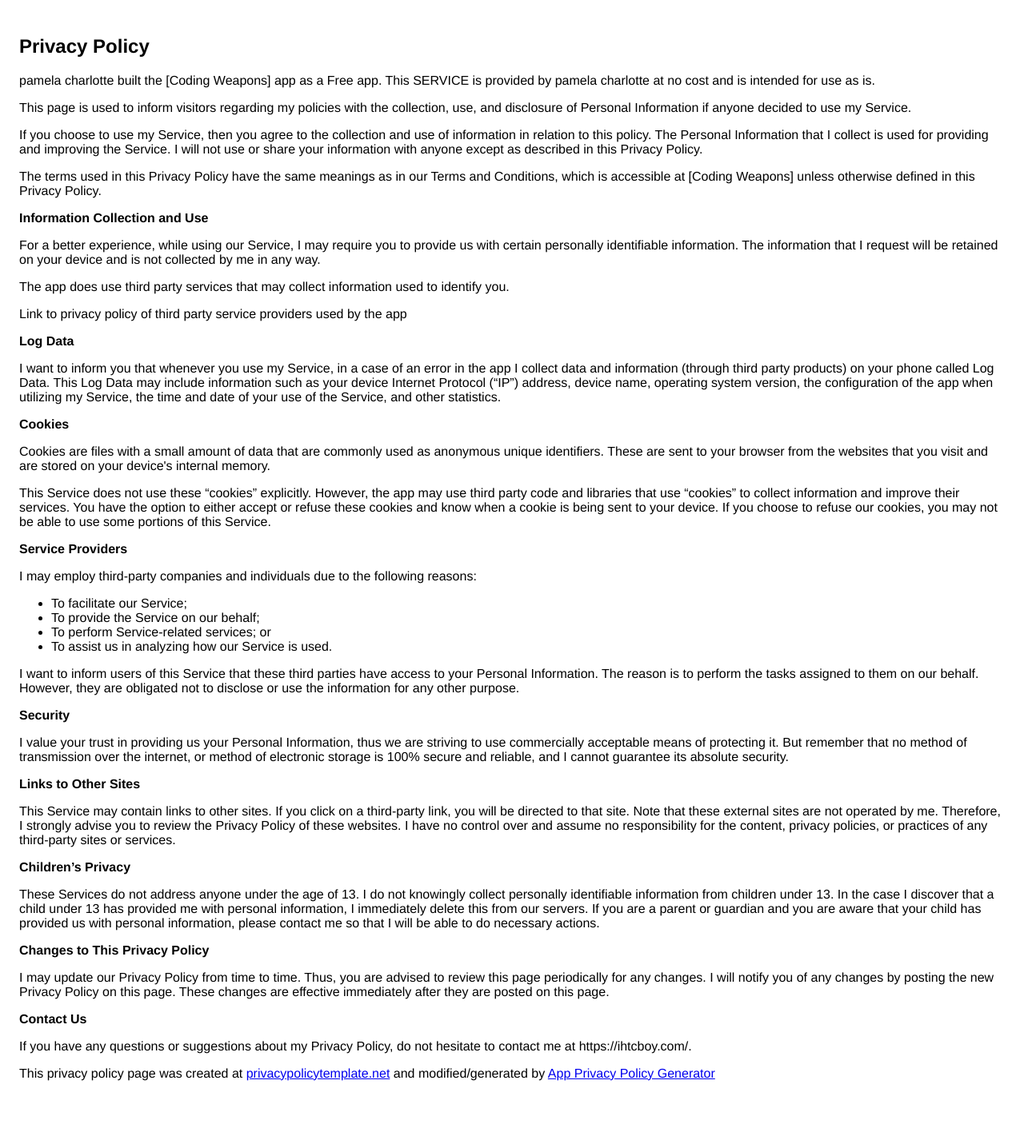
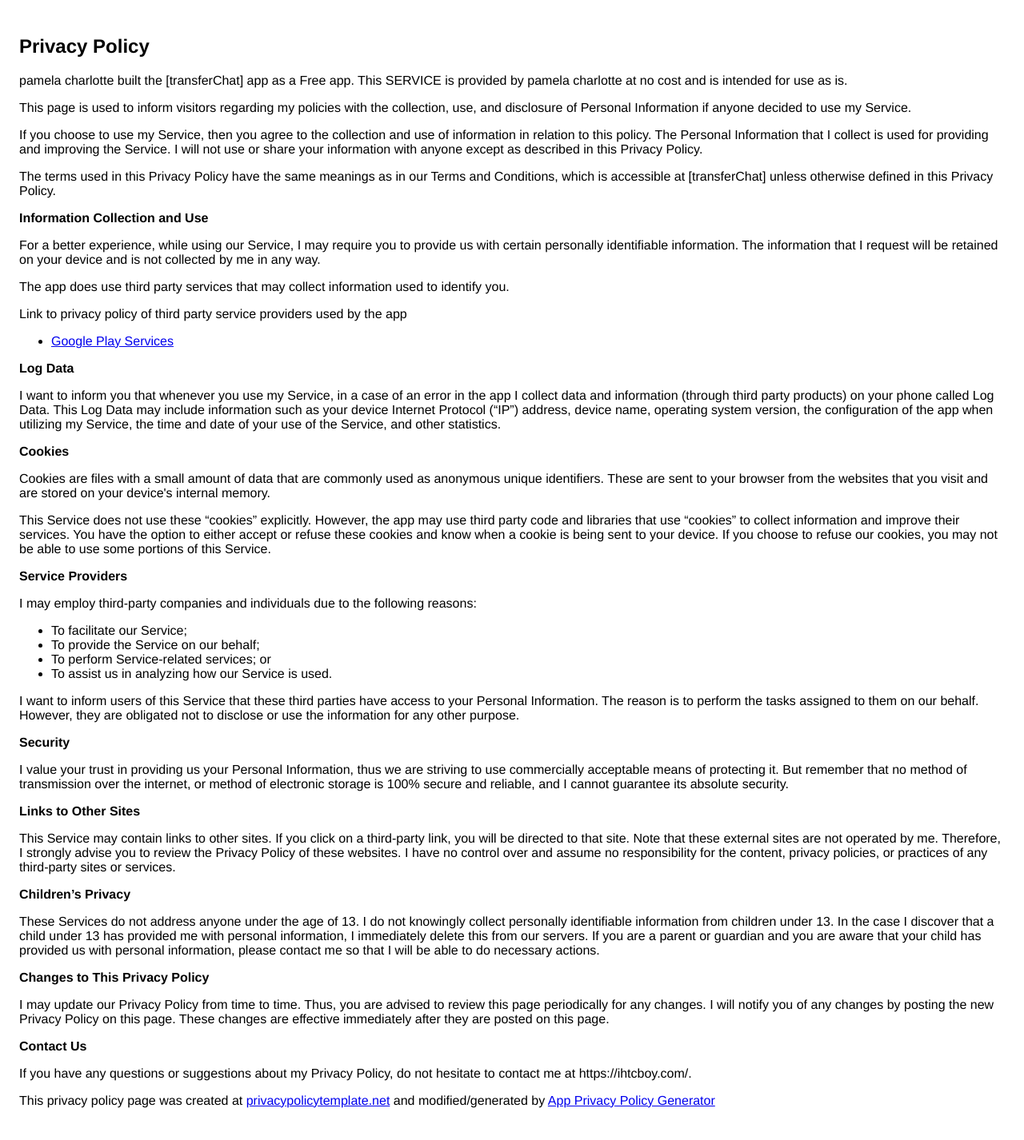
Before and after one commit to yourdinnerlist/yourdinnerlist.github.io, a Jekyll site: the page privacy_policy.html, which Jekyll copies as it is, in a window 1280 px wide. Shown: the whole page at 80% size. Built offline with Jekyll 4.4.1, drawn with Linux system fonts in a browser that asks for light colours; before the commit the page ends 1392 px from its top, so only the background shows below that.

Commit message:
first commit

```diff
--- a/privacy_policy.html
+++ b/privacy_policy.html
@@ -8,7 +8,7 @@
     </head>
     <body>
     <h2>Privacy Policy</h2> <p>
-                    pamela charlotte built the [Coding Weapons] app as
+                    pamela charlotte built the [transferChat] app as
                     a Free app. This SERVICE is provided by
                     pamela charlotte at no cost and is intended for
                     use as is.
@@ -28,7 +28,7 @@
                   </p> <p>
                     The terms used in this Privacy Policy have the same meanings
                     as in our Terms and Conditions, which is accessible at
-                    [Coding Weapons] unless otherwise defined in this Privacy
+                    [transferChat] unless otherwise defined in this Privacy
                     Policy.
                   </p> <p><strong>Information Collection and Use</strong></p> <p>
                     For a better experience, while using our Service,
@@ -42,7 +42,7 @@
                   </p> <div><p>
                       Link to privacy policy of third party service providers
                       used by the app
-                    </p> <ul><!----><!----><!----><!----><!----><!----><!----><!----><!----><!----><!----></ul></div> <p><strong>Log Data</strong></p> <p>
+                    </p> <ul><li><a href="https://www.google.com/policies/privacy/" target="_blank">Google Play Services</a></li><!----><!----><!----><!----><!----><!----><!----><!----><!----><!----></ul></div> <p><strong>Log Data</strong></p> <p>
                     I want to inform you that whenever
                     you use my Service, in a case of an error in the
                     app I collect data and information (through third
```
Also changed, not shown: README.md.
